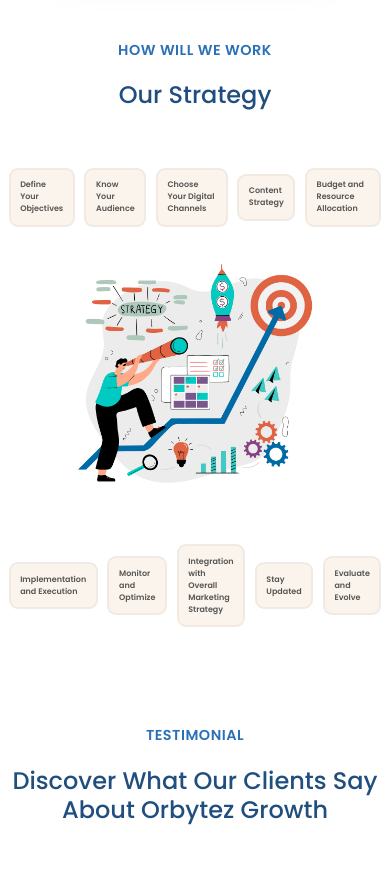
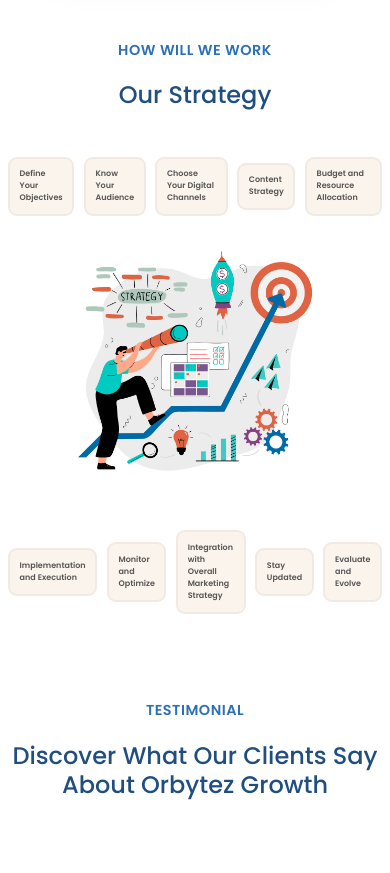
Before and after one commit to DustinAbhishekk/orbytez-new, a website: page ObytezProject/index.html in a window 390 px wide. Shown: the part 3680-4553 px from the top of the page. Drawn offline with Linux system fonts and the light colour scheme.

Commit message:
Add files via upload

```diff
--- a/ObytezProject/src/css/quries.css
+++ b/ObytezProject/src/css/quries.css
@@ -415,6 +415,10 @@
   font-weight: 600;
   line-height: 1.5;
 }
+.strategy-box-group {
+  gap: 1.8rem;
+  padding: 1rem;
+}
   .skill-img img {
     width: 100%;
   }
--- a/ObytezProject/src/css/style.css
+++ b/ObytezProject/src/css/style.css
@@ -371,10 +371,9 @@
 }
 .strategy-box-group {
 
-  justify-content: center;
   gap: 4.8rem;
-  padding: 2.4rem;
-  justify-items: end;
+  padding: 4rem;
+
 }
 .strategy-container {
   margin-top: 3rem;
@@ -428,15 +427,12 @@
   border: 2px solid #9999991b;
   padding: 1.2rem;
   border-radius: 9px;
+  width: 100%;
 
   background-color: rgba(250, 241, 229, 0.733);
 }
-.strategy-centre {
-  justify-content: center;
-}
-.strategy-end {
-  justify-content: end;
-}
+
+
 /**************************/
 /* PRICING SECTION */
 /**************************/
```
